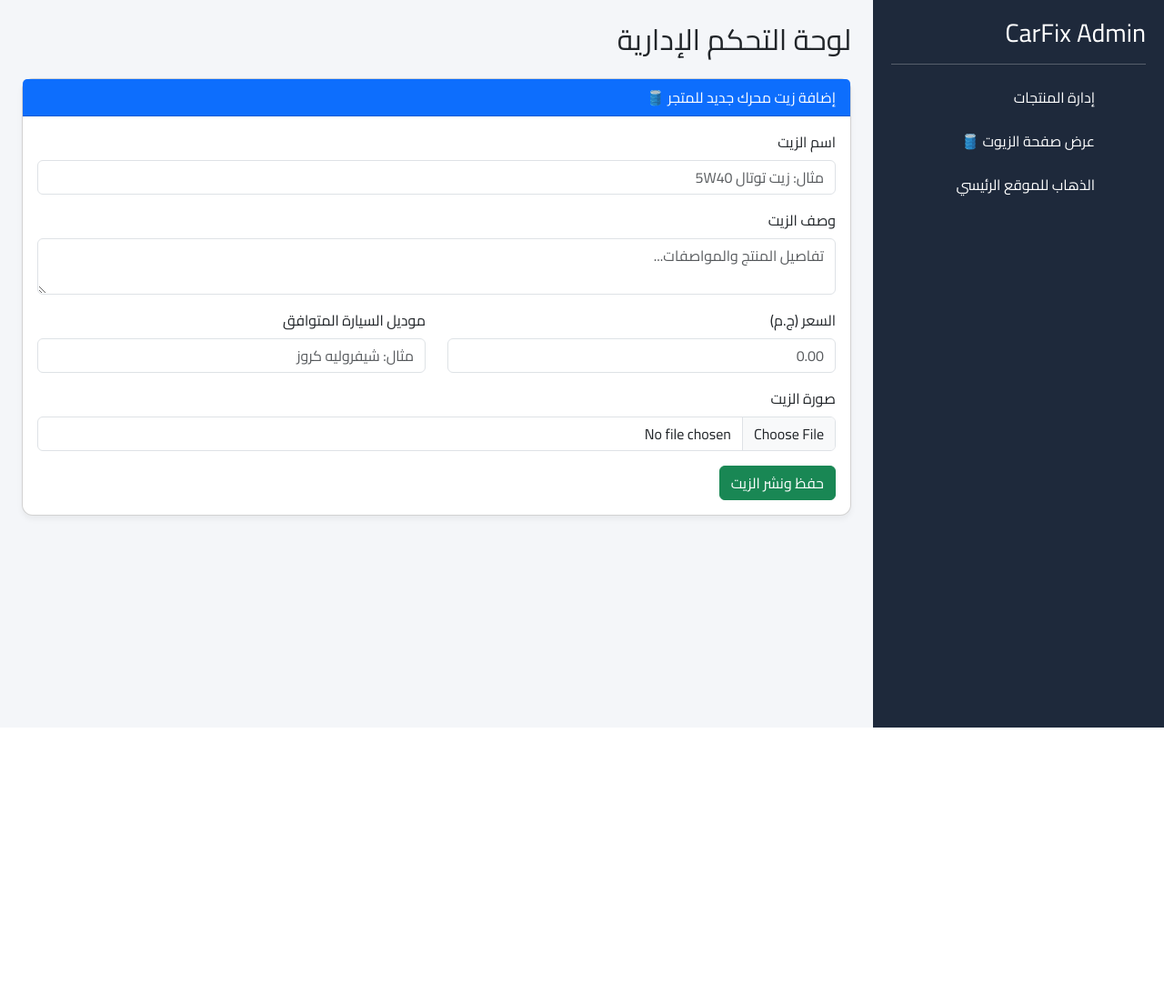
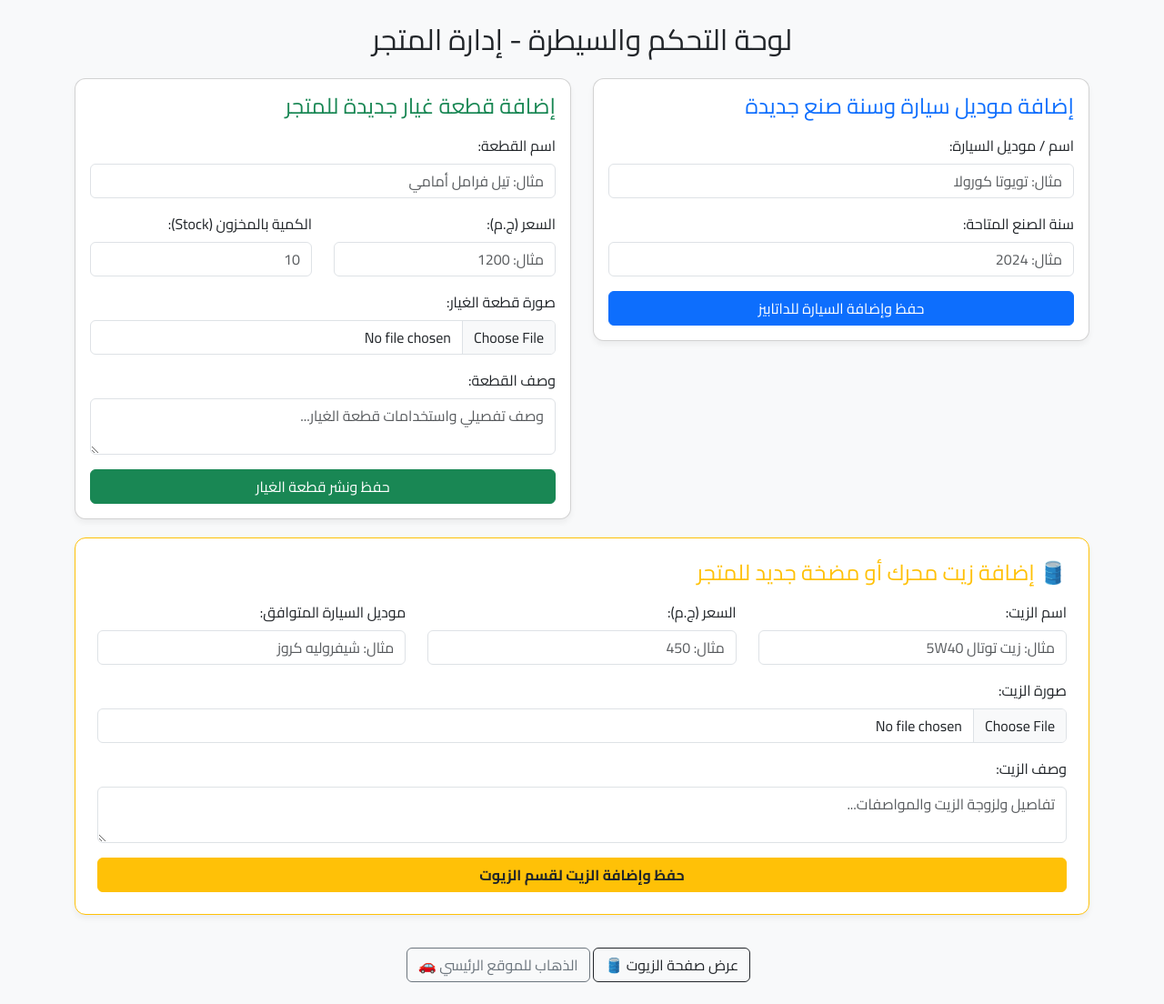
Before and after one commit to youseftornado2004-design/CarFix, a Flask app: page /admin in a window 1280 px wide. Shown: the whole page at 91% size. Before the commit the page ends 800 px from the top, so only its background shows below. Run offline with Flask 3, Linux system fonts and the light colour scheme; data that the repository does not hold is empty.

Commit message:
Revise Admin Dashboard layout and content
Updated the Admin Dashboard HTML layout and content, including sections for managing oils and car models, with improved styling and structure.

```diff
--- a/templates/Admin-Dashboard.html
+++ b/templates/Admin-Dashboard.html
@@ -3,69 +3,112 @@
 <head>
     <meta charset="UTF-8">
     <meta name="viewport" content="width=device-width, initial-scale=1.0">
-    <title>لوحة تحكم الأدمن - CarFix</title>
+    <title>لوحة التحكم والسيطرة - متجر قطع الغيار</title>
     <link href="https://cdn.jsdelivr.net/npm/bootstrap@5.3.0/dist/css/bootstrap.min.css" rel="stylesheet">
     <link href="https://fonts.googleapis.com/css2?family=Cairo:wght@400;600;700&display=swap" rel="stylesheet">
     <style>
-        body { font-family: 'Cairo', sans-serif; background-color: #f4f6f9; }
-        .sidebar { background: #1e293b; color: white; min-height: 100vh; padding: 20px; }
+        body { font-family: 'Cairo', sans-serif; background-color: #f8f9fa; }
         .card { border-radius: 12px; box-shadow: 0 4px 6px rgba(0,0,0,0.05); margin-bottom: 20px; }
     </style>
 </head>
 <body>
 
-<div class="container-fluid">
+<div class="container my-4">
+    <h2 class="text-center mb-4">لوحة التحكم والسيطرة - إدارة المتجر</h2>
+
     <div class="row">
-        <!-- القائمة الجانبية -->
-        <div class="col-md-3 sidebar">
-            <h3>CarFix Admin</h3>
-            <hr>
-            <ul class="nav flex-column">
-                <li class="nav-item mb-2"><a href="#" class="nav-link text-white">إدارة المنتجات</a></li>
-                <li class="nav-item mb-2"><a href="/oils" target="_blank" class="nav-link text-white">عرض صفحة الزيوت 🛢️</a></li>
-                <li class="nav-item mb-2"><a href="/" class="nav-link text-white">الذهاب للموقع الرئيسي</a></li>
-            </ul>
+        <!-- قسم إضافة موديل سيارة -->
+        <div class="col-md-6">
+            <div class="card p-3">
+                <h4 class="mb-3 text-primary">إضافة موديل سيارة وسنة صنع جديدة</h4>
+                <form action="/add_car" method="POST">
+                    <div class="mb-3">
+                        <label class="form-label">اسم / موديل السيارة:</label>
+                        <input type="text" name="car_name" class="form-control" placeholder="مثال: تويوتا كورولا" required>
+                    </div>
+                    <div class="mb-3">
+                        <label class="form-label">سنة الصنع المتاحة:</label>
+                        <input type="text" name="car_year" class="form-control" placeholder="مثال: 2024" required>
+                    </div>
+                    <button type="submit" class="btn btn-primary w-100">حفظ وإضافة السيارة للداتابيز</button>
+                </form>
+            </div>
         </div>
 
-        <!-- المحتوى الرئيسي -->
-        <div class="col-md-9 p-4">
-            <h2 class="mb-4">لوحة التحكم الإدارية</h2>
-
-            <!-- نموذج إضافة زيت جديد (واقعي واحترافي) -->
-            <div class="card">
-                <div class="card-header bg-primary text-white font-weight-bold">إضافة زيت محرك جديد للمتجر 🛢️</div>
-                <div class="card-body">
-                    <form action="/add_oil" method="POST" enctype="multipart/form-data">
+        <!-- قسم إضافة قطعة غيار جديدة -->
+        <div class="col-md-6">
+            <div class="card p-3">
+                <h4 class="mb-3 text-success">إضافة قطعة غيار جديدة للمتجر</h4>
+                <form action="/add_product" method="POST" enctype="multipart/form-data">
                     <div class="mb-3">
-                            <label class="form-label">اسم الزيت</label>
-                            <input type="text" name="product_name" class="form-control" required placeholder="مثال: زيت توتال 5W40">
-                        </div>
-                        <div class="mb-3">
-                            <label class="form-label">وصف الزيت</label>
-                            <textarea name="description" class="form-control" rows="2" placeholder="تفاصيل المنتج والمواصفات..."></textarea>
+                        <label class="form-label">اسم القطعة:</label>
+                        <input type="text" name="product_name" class="form-control" placeholder="مثال: تيل فرامل أمامي" required>
                     </div>
                     <div class="row">
                         <div class="col-md-6 mb-3">
-                                <label class="form-label">السعر (ج.م)</label>
-                                <input type="number" step="0.01" name="price" class="form-control" required placeholder="0.00">
+                            <label class="form-label">السعر (ج.م):</label>
+                            <input type="number" step="0.01" name="price" class="form-control" placeholder="مثال: 1200" required>
                         </div>
                         <div class="col-md-6 mb-3">
-                                <label class="form-label">موديل السيارة المتوافق</label>
+                            <label class="form-label">الكمية بالمخزون (Stock):</label>
+                            <input type="number" name="stock" class="form-control" placeholder="10" required>
+                        </div>
+                    </div>
+                    <div class="mb-3">
+                        <label class="form-label">صورة قطعة الغيار:</label>
+                        <input type="file" name="image" class="form-control" accept="image/*" required>
+                    </div>
+                    <div class="mb-3">
+                        <label class="form-label">وصف القطعة:</label>
+                        <textarea name="description" class="form-control" rows="2" placeholder="وصف تفصيلي واستخدامات قطعة الغيار..."></textarea>
+                    </div>
+                    <button type="submit" class="btn btn-success w-100">حفظ ونشر قطعة الغيار</button>
+                </form>
+            </div>
+        </div>
+    </div>
+
+    <!-- قسم إضافة زيت محرك جديد (الجديد كلياً) -->
+    <div class="row">
+        <div class="col-12">
+            <div class="card p-4 border-warning">
+                <h4 class="mb-3 text-warning">🛢️ إضافة زيت محرك أو مضخة جديد للمتجر</h4>
+                <form action="/add_oil" method="POST" enctype="multipart/form-data">
+                    <div class="row">
+                        <div class="col-md-4 mb-3">
+                            <label class="form-label">اسم الزيت:</label>
+                            <input type="text" name="product_name" class="form-control" placeholder="مثال: زيت توتال 5W40" required>
+                        </div>
+                        <div class="col-md-4 mb-3">
+                            <label class="form-label">السعر (ج.م):</label>
+                            <input type="number" step="0.01" name="price" class="form-control" placeholder="مثال: 450" required>
+                        </div>
+                        <div class="col-md-4 mb-3">
+                            <label class="form-label">موديل السيارة المتوافق:</label>
                             <input type="text" name="car_model" class="form-control" placeholder="مثال: شيفروليه كروز">
                         </div>
                     </div>
                     <div class="mb-3">
-                            <label class="form-label">صورة الزيت</label>
+                        <label class="form-label">صورة الزيت:</label>
                         <input type="file" name="image" class="form-control" accept="image/*" required>
                     </div>
-                        <button type="submit" class="btn btn-success">حفظ ونشر الزيت</button>
+                    <div class="mb-3">
+                        <label class="form-label">وصف الزيت:</label>
+                        <textarea name="description" class="form-control" rows="2" placeholder="تفاصيل ولزوجة الزيت والمواصفات..."></textarea>
+                    </div>
+                    <button type="submit" class="btn btn-warning w-100 text-dark fw-bold">حفظ وإضافة الزيت لقسم الزيوت</button>
                 </form>
-                </div>
-            </div>
-
             </div>
         </div>
     </div>
 
+    <!-- روابط سريعة للرجوع -->
+    <div class="text-center mt-3">
+        <a href="/oils" target="_blank" class="btn btn-outline-dark me-2">عرض صفحة الزيوت 🛢️</a>
+        <a href="/" class="btn btn-outline-secondary">الذهاب للموقع الرئيسي 🚗</a>
+    </div>
+
+</div>
+
 </body>
 </html>
```
Lines whose indentation alone changed are shown as unchanged.
